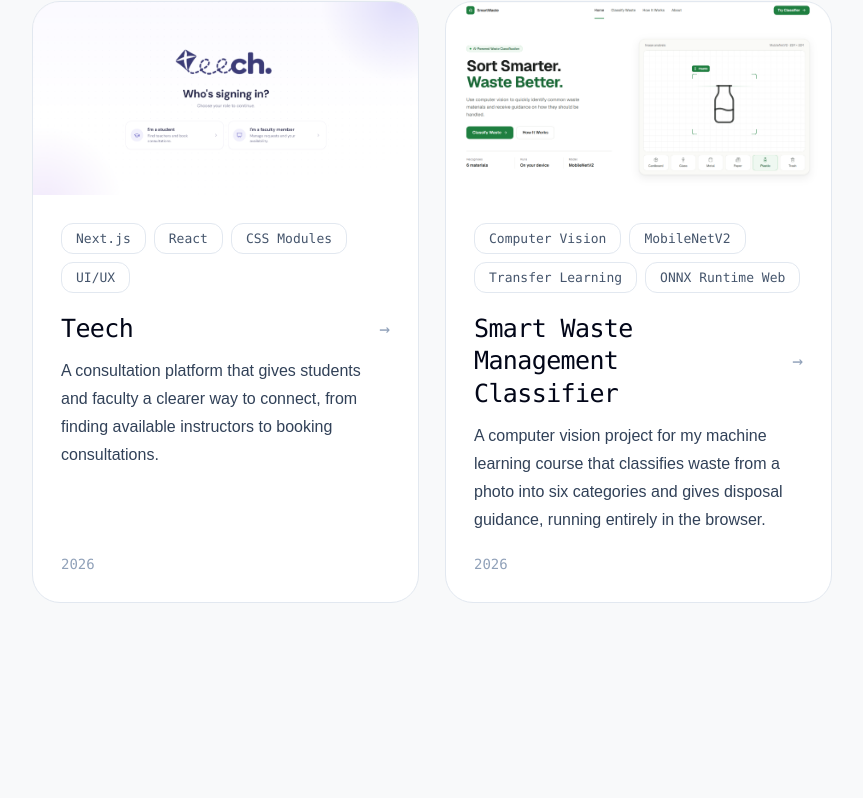
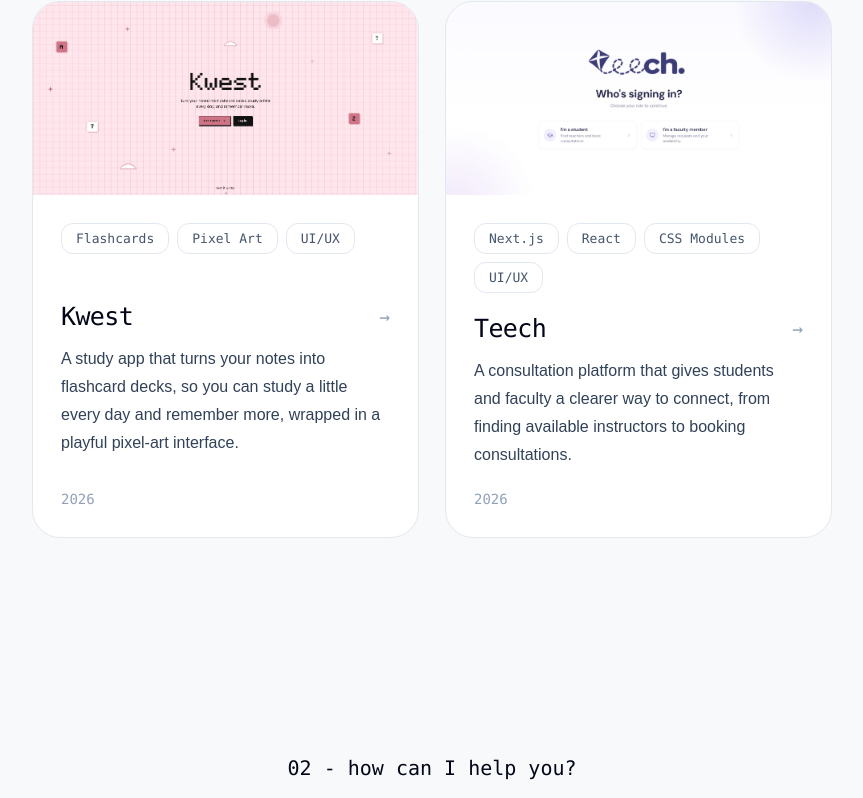
Before and after one commit to anniesrdnl/anniesrdnl_portfolio, a React (Vite) app: page / in a window 1280 px wide. Shown: the part 938-1736 px from the top of the page, without its empty margins (358-1221 px from the left). Built offline with nearby package versions, Linux system fonts and the light colour scheme.

Commit message:
Add Kwest to projects

```diff
--- a/src/data/portfolio.js
+++ b/src/data/portfolio.js
@@ -3,6 +3,7 @@ import teechImage from '../assets/teech.png'
 import smartwasteImage from '../assets/smartwaste.png'
 import suepImage from '../assets/suep.png'
 import gtoursImage from '../assets/GTOURS.png'
+import kwestImage from '../assets/kwest.png'
 
 export const navigation = [
   {
@@ -33,6 +34,29 @@ export const navigation = [
 ]
 
 export const projects = [
+  {
+    id: 9,
+    slug: 'kwest',
+    date: '2026',
+    title: 'Kwest',
+    tagline: 'Turn your notes into flashcard decks and remember more.',
+    description:
+      'A study app that turns your notes into flashcard decks, so you can study a little every day and remember more, wrapped in a playful pixel-art interface.',
+    overview: [
+      'Kwest is a study app that turns your notes into flashcard decks. Instead of rereading pages of notes, you review a few cards each day and build up what you remember over time.',
+      'The landing page leans into a playful pixel-art look: a pixel wordmark, a soft pink grid backdrop and floating flashcards, so studying feels more like a quest than a chore.',
+    ],
+    motivation: [
+      'As a student, I know how easy it is to take notes and never look at them again. Studying a little every day works better than cramming, but it only sticks if it feels light.',
+      'I wanted a tool that makes that habit easy to start and fun to keep, which is why Kwest pairs a simple notes-to-flashcards flow with a friendly pixel-art style.',
+    ],
+    technologies: [
+      'Flashcards',
+      'Pixel Art',
+      'UI/UX',
+    ],
+    image: kwestImage,
+  },
   {
     id: 1,
     slug: 'teech',
```
Also changed, not shown: src/assets/kwest.png (added).
